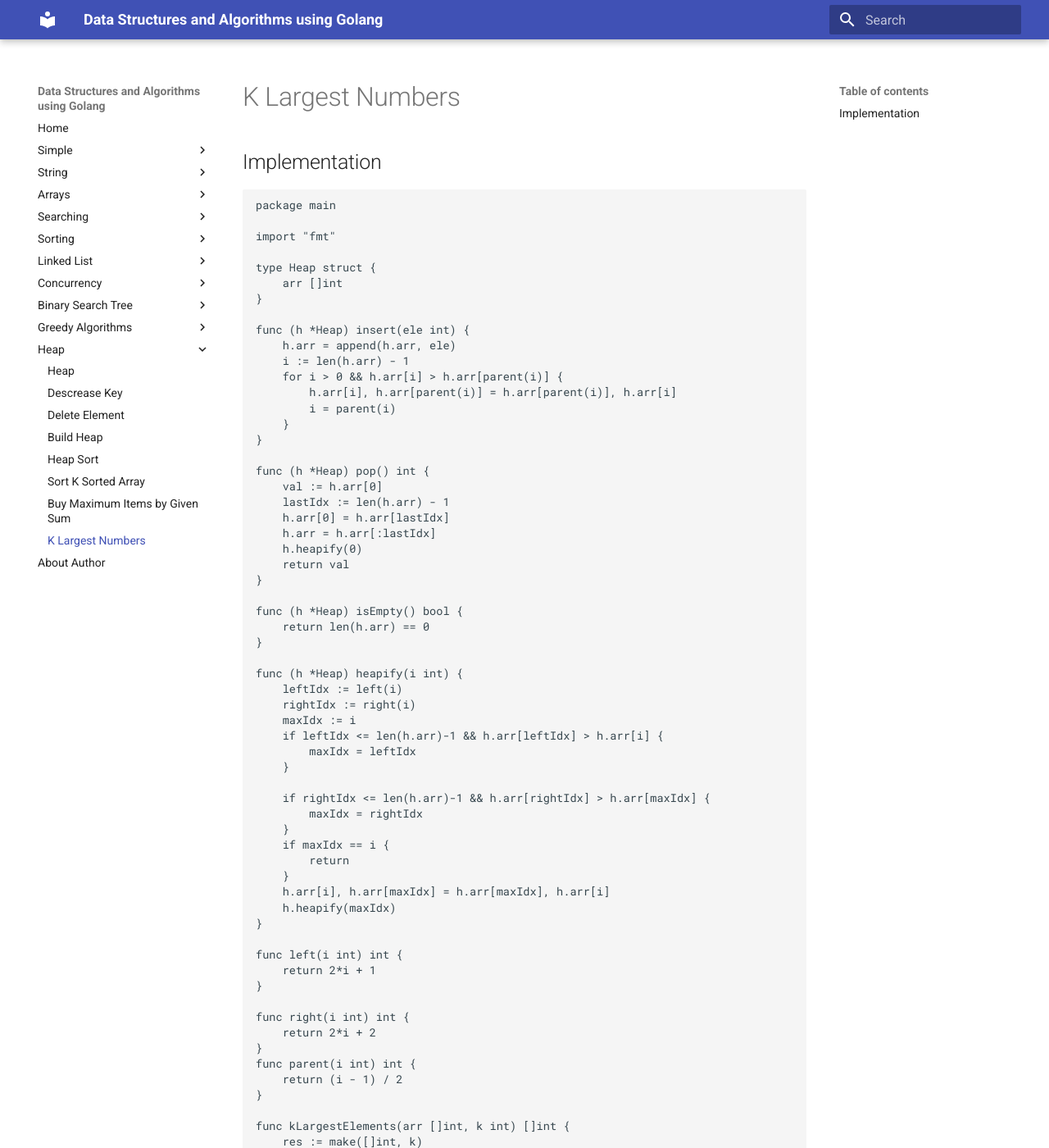
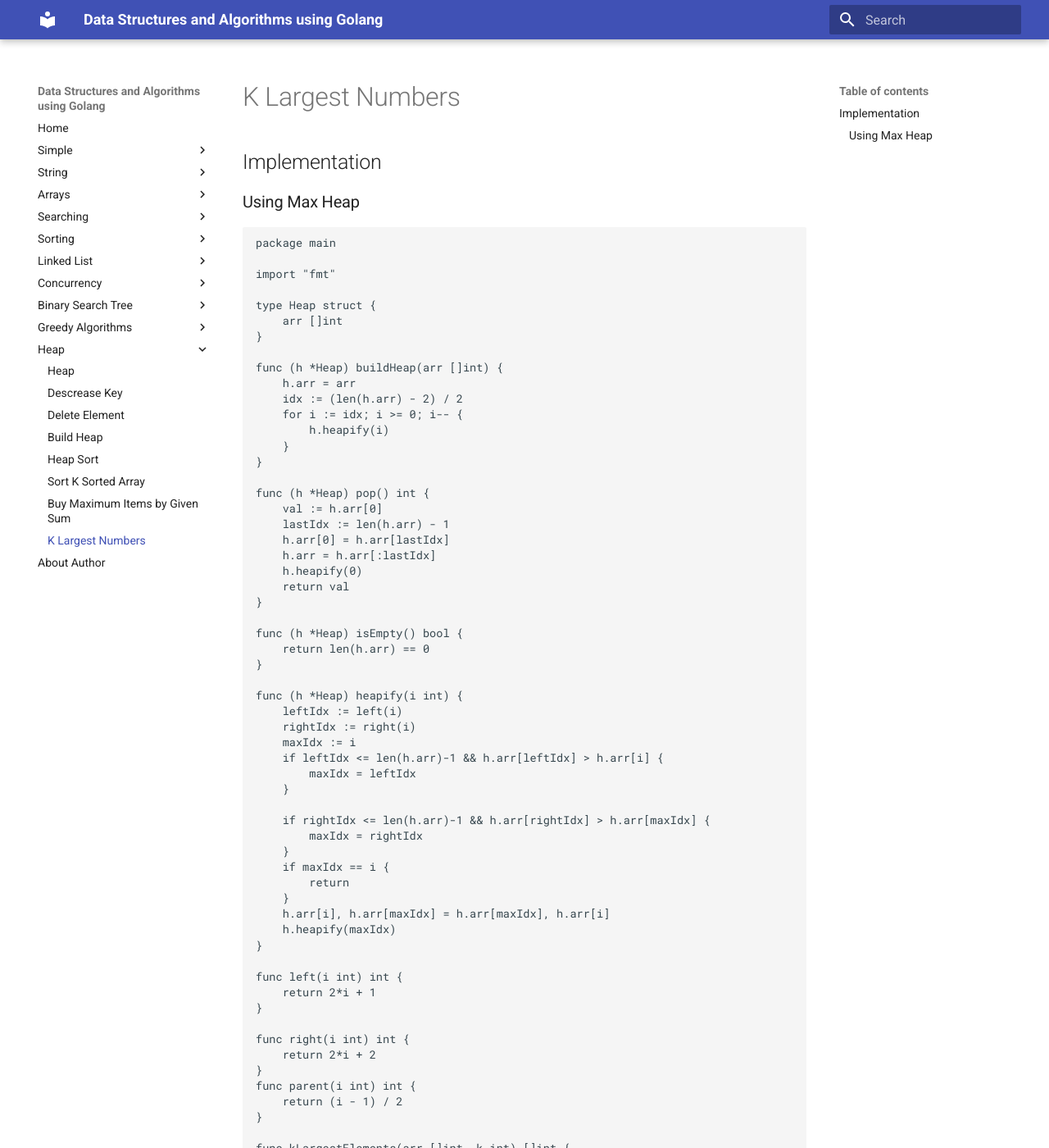
Before and after one commit to prithvipal/golang-dsa, an MkDocs documentation site: the page built from docs/heap/k_largest_numbers.md, in a window 1280 px wide and 1400 px high. Shown: the whole window at 82% size. Built offline with MkDocs 1.6.1 and Material for MkDocs 9.7.7, drawn with Linux system fonts in a browser that asks for light colours; some of the changed text lies outside the part shown.

Commit message:
using buildHeap instead of insert in K largest elements

````diff
--- a/docs/heap/k_largest_numbers.md
+++ b/docs/heap/k_largest_numbers.md
@@ -1,6 +1,8 @@
 # K Largest Numbers
 
 ## Implementation
+
+### Using Max Heap
 
 ```
 package main
@@ -11,12 +13,11 @@
 	arr []int
 }
 
-func (h *Heap) insert(ele int) {
-	h.arr = append(h.arr, ele)
-	i := len(h.arr) - 1
-	for i > 0 && h.arr[i] > h.arr[parent(i)] {
-		h.arr[i], h.arr[parent(i)] = h.arr[parent(i)], h.arr[i]
-		i = parent(i)
+func (h *Heap) buildHeap(arr []int) {
+	h.arr = arr
+	idx := (len(h.arr) - 2) / 2
+	for i := idx; i >= 0; i-- {
+		h.heapify(i)
 	}
 }
 
@@ -64,10 +65,8 @@
 
 func kLargestElements(arr []int, k int) []int {
 	res := make([]int, k)
-	heap := Heap{}
-	for _, ele := range arr {
-		heap.insert(ele)
-	}
+	heap := &Heap{}
+	heap.buildHeap(arr)
 	for i := k - 1; i >= 0; i-- {
 		res[i] = heap.pop()
 	}
@@ -76,8 +75,8 @@
 }
 
 func main() {
-	arr := []int{8, 6, 4, 10, 9}
-	res := kLargestElements(arr, 3)
+	arr := []int{18, 6, 4, 10, 99}
+	res := kLargestElements(arr, 2)
 	fmt.Println(res)
 }
 
````
